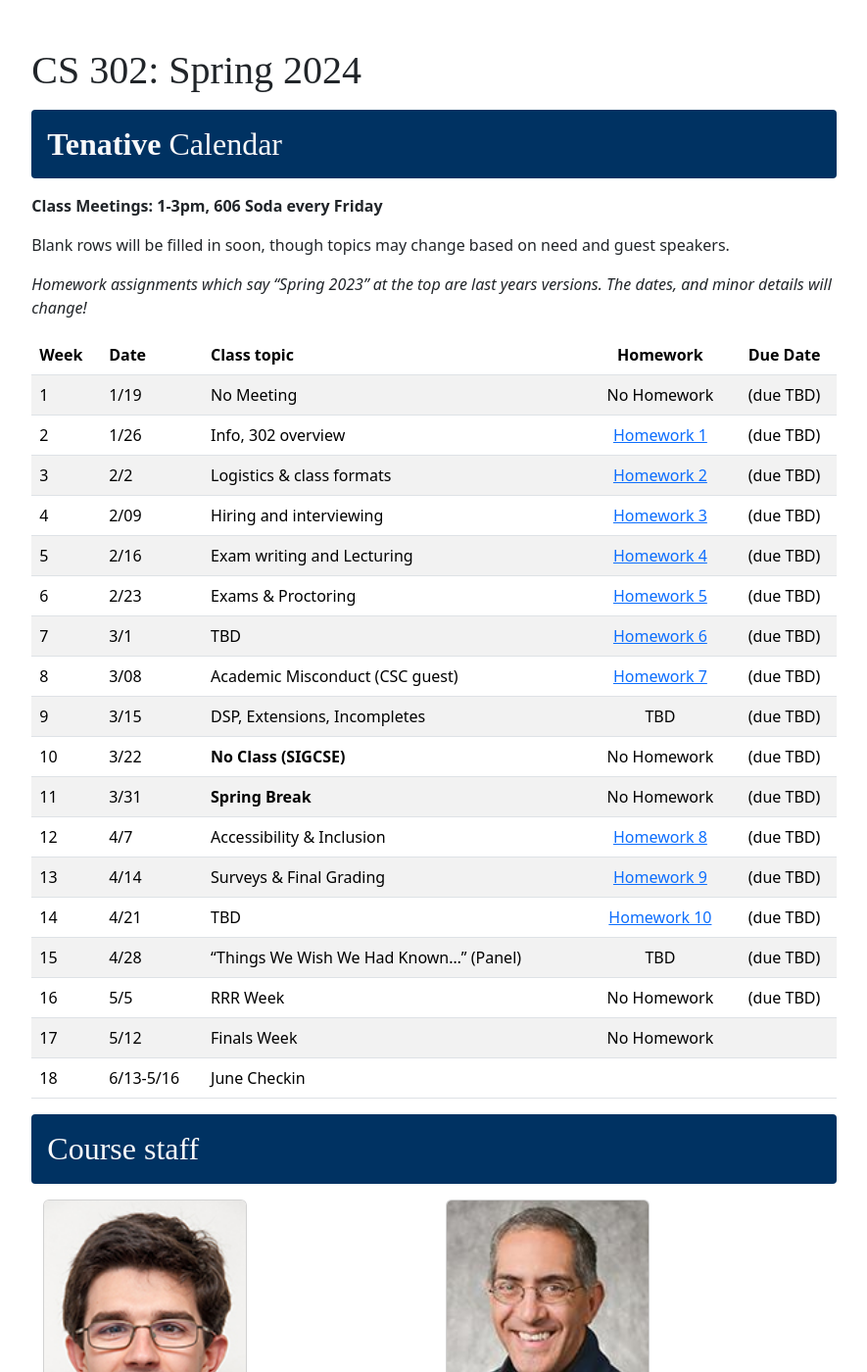
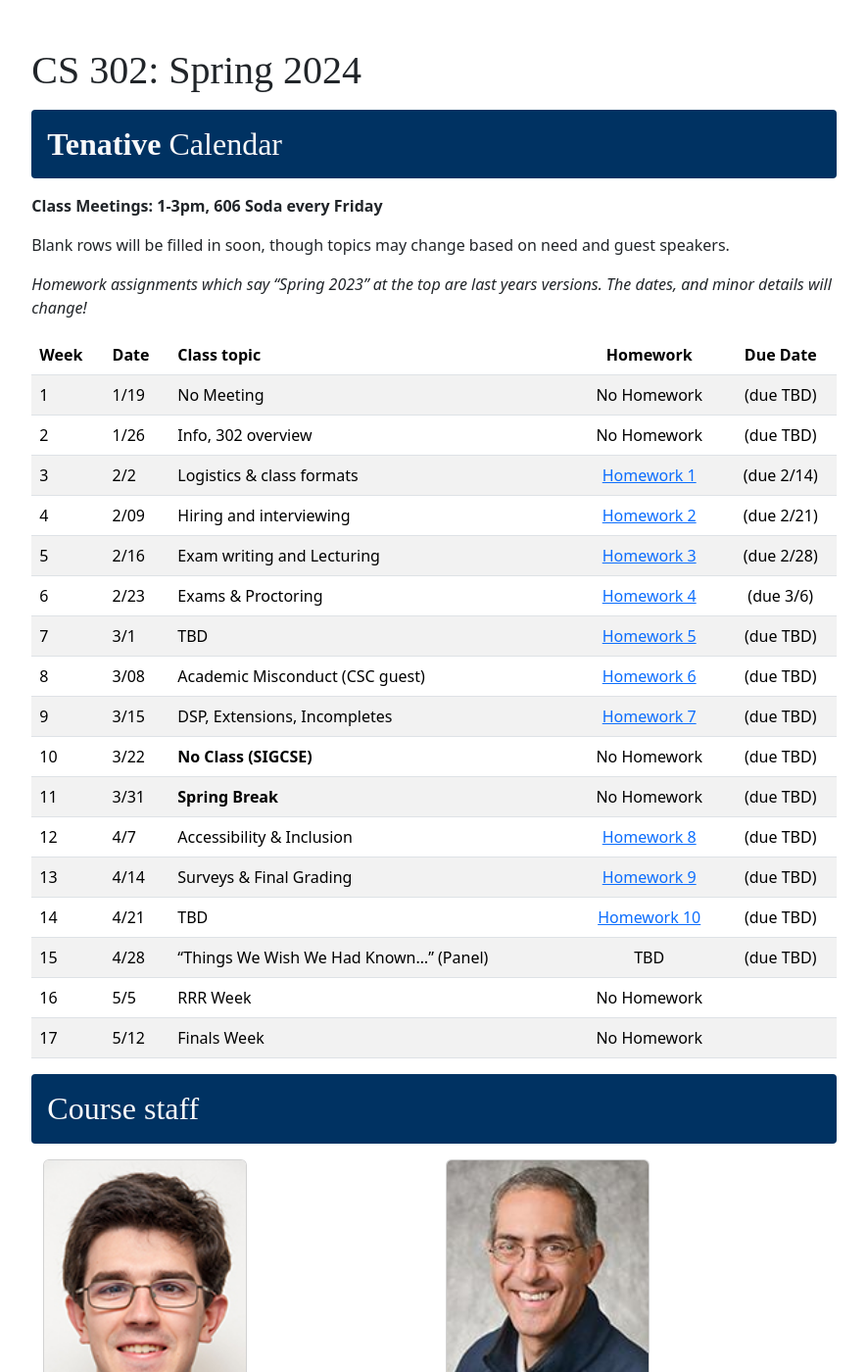
Before and after one commit to berkeley-cs302/sp24, a Jekyll site: the page built from index.md, in a window 1280 px wide and 1400 px high. Shown: the whole window at 98% size, without its empty margins (197-1082 px from the left). Built offline with Jekyll 4.4.1, drawn with Linux system fonts in a browser that asks for light colours.

Commit message:
Update hw1

```diff
--- a/_config.yml
+++ b/_config.yml
@@ -2,7 +2,7 @@
 
 url: https://cs302.org
 base_path: /sp24
-semester: Spring 2023
+semester: Spring 2024
 
 title: CS 302 | Spring 2024
 author: Michael Ball, Dan Garcia
--- a/index.md
+++ b/index.md
@@ -18,23 +18,22 @@ _Homework assignments which say "Spring 2023" at the top are last years versions
 | Week | Date | Class topic | Homework | Due Date |
 |:-----|------|-------------|:---------:|:---------:|
 | 1    | 1/19 | No Meeting | No Homework | (due TBD) |
-| 2    | 1/26 | Info, 302 overview | [Homework 1][hw1] | (due TBD) |
-| 3    | 2/2  | Logistics & class formats | [Homework 2][hw2] | (due TBD) |
-| 4    | 2/09 | Hiring and interviewing | [Homework 3][hw3] | (due TBD) |
-| 5    | 2/16 | Exam writing and Lecturing | [Homework 4][hw4] | (due TBD) |
-| 6    | 2/23 | Exams & Proctoring | [Homework 5][hw5] | (due TBD) |
-| 7    | 3/1  | TBD | [Homework 6][hw6] | (due TBD) |
-| 8    | 3/08 | Academic Misconduct (CSC guest) | [Homework 7][hw7] | (due TBD) |
-| 9    | 3/15 |  DSP, Extensions, Incompletes | TBD | (due TBD) |
+| 2    | 1/26 | Info, 302 overview | No Homework | (due TBD) |
+| 3    | 2/2  | Logistics & class formats | [Homework 1][hw1] | (due 2/14) |
+| 4    | 2/09 | Hiring and interviewing | [Homework 2][hw2] | (due 2/21) |
+| 5    | 2/16 | Exam writing and Lecturing | [Homework 3][hw3] | (due 2/28) |
+| 6    | 2/23 | Exams & Proctoring | [Homework 4][hw4] | (due 3/6) |
+| 7    | 3/1  | TBD | [Homework 5][hw5] | (due TBD) |
+| 8    | 3/08 | Academic Misconduct (CSC guest) | [Homework 6][hw6] | (due TBD) |
+| 9    | 3/15 |  DSP, Extensions, Incompletes | [Homework 7][hw7] | (due TBD) |
 | 10   | 3/22 | **No Class (SIGCSE)** | No Homework | (due TBD) |
 | 11   | 3/31 | **Spring Break** | No Homework | (due TBD) |
 | 12   | 4/7  | Accessibility & Inclusion | [Homework 8][hw8] | (due TBD) |
 | 13   | 4/14 | Surveys & Final Grading | [Homework 9][hw9] | (due TBD) |
 | 14   | 4/21 | TBD | [Homework 10][hw10] | (due TBD) |
 | 15   | 4/28 | "Things We Wish We Had Known…" (Panel) | TBD | (due TBD) |
-| 16   | 5/5  | RRR Week | No Homework | (due TBD) |
-| 17   | 5/12 | Finals Week | No Homework |  |
-| 18   | 6/13-5/16  | June Checkin | | |
+| 16   | 5/5  | RRR Week | No Homework | |
+| 17   | 5/12 | Finals Week | No Homework | |
 
 
 [hw1]: https://docs.google.com/document/d/1sGuqNcIH5D8qClo9z84ZqbAAc3Eak73HCX4zq05MaUo/preview
```
Also changed, not shown: hw/hw.md (deleted, +0 -22 lines).
